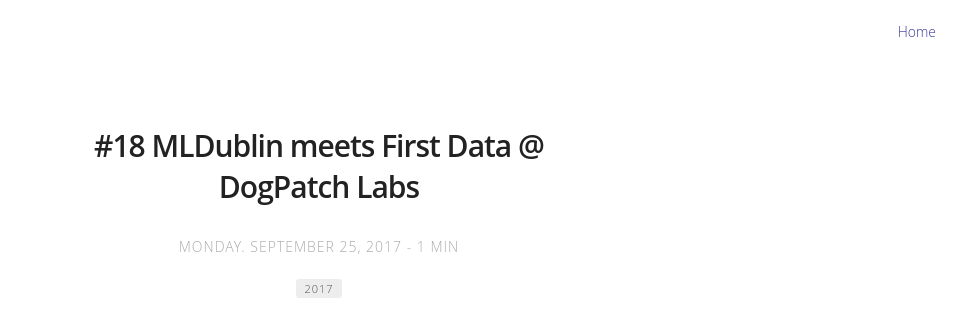
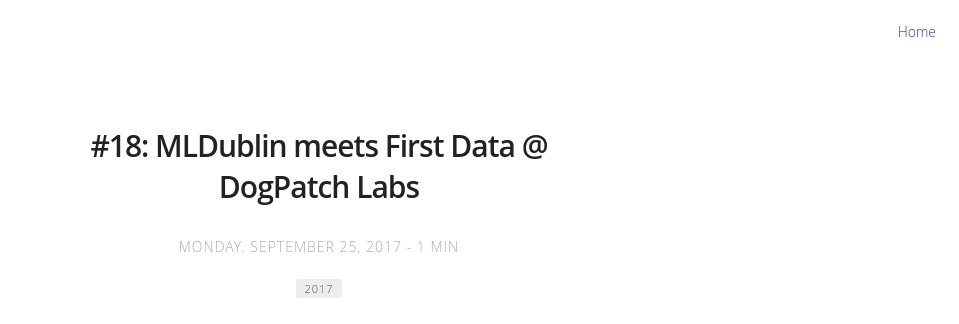
Before and after one commit to MLDublin/mldublin.github.io, a Jekyll site: the page built from _posts/2017-09-25-first-data.md, in a window 1280 px wide and 900 px high. Shown: the top 324 px of the window, without its empty margins (321-1280 px from the left). Built offline with Jekyll 4.4.1, drawn with Linux system fonts in a browser that asks for light colours; some web fonts are replaced; comment, search, counter and statistics services are not loaded; some of the changed text lies outside the part shown.

```diff
--- a/_posts/2017-09-25-first-data.md
+++ b/_posts/2017-09-25-first-data.md
@@ -1,6 +1,6 @@
 ---
 layout: event
-title: "#18 MLDublin meets First Data @ DogPatch Labs"
+title: "#18: MLDublin meets First Data @ DogPatch Labs"
 date: 2017-09-25 12:00
 categories: meeting report
 tags: [["2017"]]
```
Also changed, not shown: _posts/2017-10-23-atlantic-bridge.md (+1 -1 lines).
